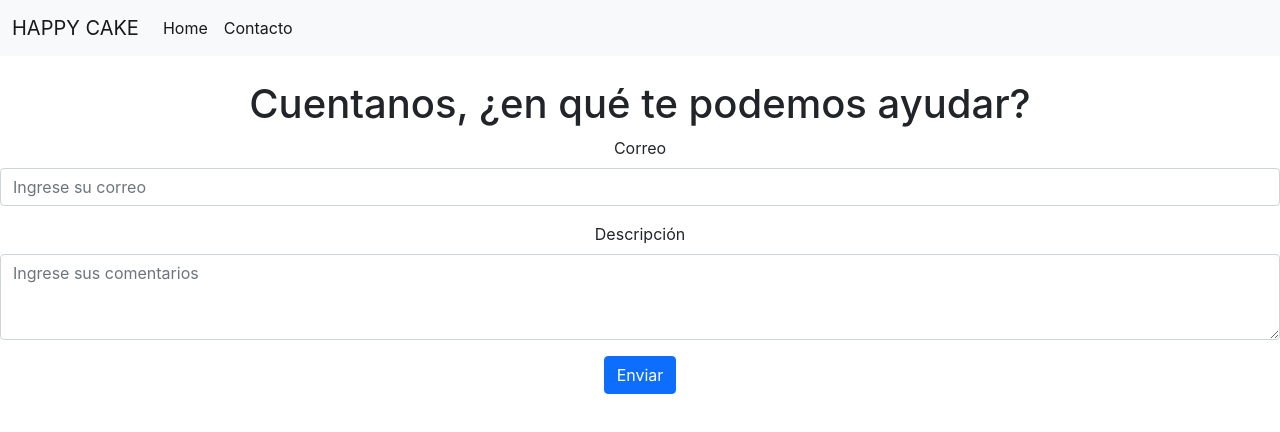
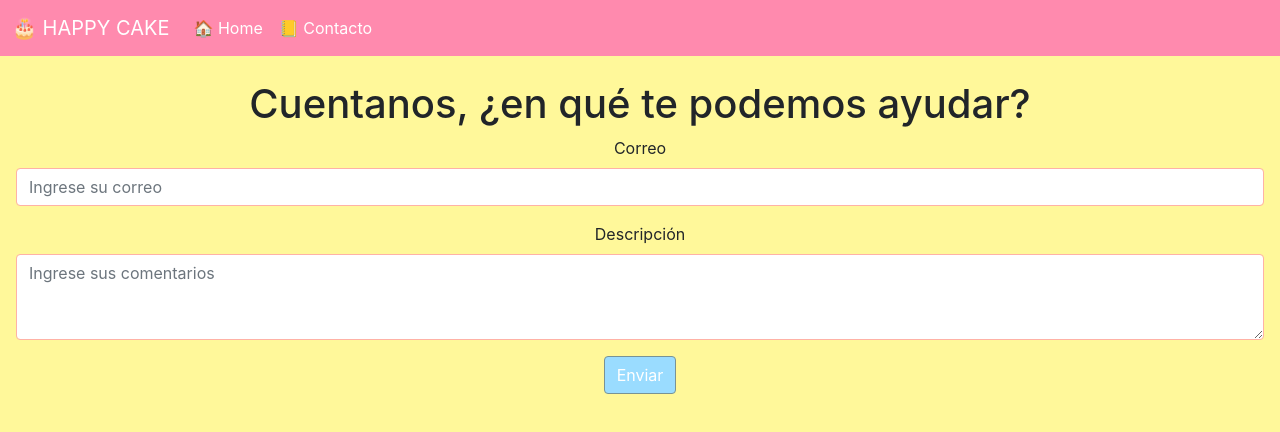
Before and after one commit to Marksolidor/Routes-Cakes, a React (Create React App) app: page /Contact in a window 1280 px wide. Shown: the top 432 px of the page. Built offline with nearby package versions, Linux system fonts and the light colour scheme.

Commit message:
feat text emojis in navbar and page colors

```diff
--- a/src/App.js
+++ b/src/App.js
@@ -9,7 +9,7 @@ function App() {
     <>
       <BrowserRouter>
         <Navbar />
-        <div>
+        <div className="page-container">
           <Routes>
             <Route path="/" element={<Home />} />
             <Route path="/Contact" element={<Contact />} />
--- a/src/components/Navbar.jsx
+++ b/src/components/Navbar.jsx
@@ -1,28 +1,42 @@
-import {NavLink} from 'react-router-dom'
+import { NavLink } from "react-router-dom";
 
 export default function Navbar() {
   return (
     <div className="nav-container">
-        <nav className="navbar navbar-expand-lg navbar-light bg-light">
+      <nav className="navbar navbar-expand-lg navbar-dark">
         <div className="container-fluid">
           <div className="logo-container">
-    <NavLink className="navbar-brand" to="/">HAPPY CAKE</NavLink>
+            <NavLink className="navbar-brand" to="/">
+              🎂 HAPPY CAKE{" "}
+            </NavLink>
           </div>
-    <button className="navbar-toggler" type="button" data-bs-toggle="collapse" data-bs-target="#navbarNavDropdown" aria-controls="navbarNavDropdown" aria-expanded="false" aria-label="Toggle navigation">
+          <button
+            className="navbar-toggler"
+            type="button"
+            data-bs-toggle="collapse"
+            data-bs-target="#navbarNavDropdown"
+            aria-controls="navbarNavDropdown"
+            aria-expanded="false"
+            aria-label="Toggle navigation"
+          >
             <span className="navbar-toggler-icon"></span>
           </button>
           <div className="collapse navbar-collapse" id="navbarNavDropdown">
             <ul className="navbar-nav">
               <li className="nav-item">
-          <NavLink className="nav-link active" aria-current="page" to="/">Home</NavLink>
+                <NavLink className="nav-link active" aria-current="page" to="/">
+                  🏠 Home
+                </NavLink>
               </li>
               <li className="nav-item">
-          <NavLink className="nav-link" to="/Contact">Contacto</NavLink>
+                <NavLink className="nav-link" to="/Contact">
+                  📒 Contacto
+                </NavLink>
               </li>
             </ul>
           </div>
         </div>
       </nav>
     </div>
-    )
+  );
 }
--- a/src/index.css
+++ b/src/index.css
@@ -5,9 +5,28 @@ body {
     sans-serif;
   -webkit-font-smoothing: antialiased;
   -moz-osx-font-smoothing: grayscale;
+  background-color: #FFF89A;
 }
 
 code {
   font-family: source-code-pro, Menlo, Monaco, Consolas, 'Courier New',
     monospace;
 }
+
+.nav-container{
+  background-color: #FF8AAE;
+}
+
+.page-container{
+  padding-left: 1em;
+  padding-right: 1em;
+}
+
+.form-control{
+  border-color: #FFB2A6;
+}
+
+.btn {
+  background-color: #9ADCFF;
+  border-color: #789395;
+}
--- a/src/pages/Contact.jsx
+++ b/src/pages/Contact.jsx
@@ -12,7 +12,7 @@ export default () => {
   <label  className="form-label">Descripción</label>
   <textarea className="form-control" placeholder="Ingrese sus comentarios" rows="3"></textarea>
 </div>
-<button type="button" className="btn btn-primary">Enviar</button>
+<button type="button" className="btn btn-dark">Enviar</button>
       </div>
     );
   };
```
Lines whose indentation alone changed are shown as unchanged.
